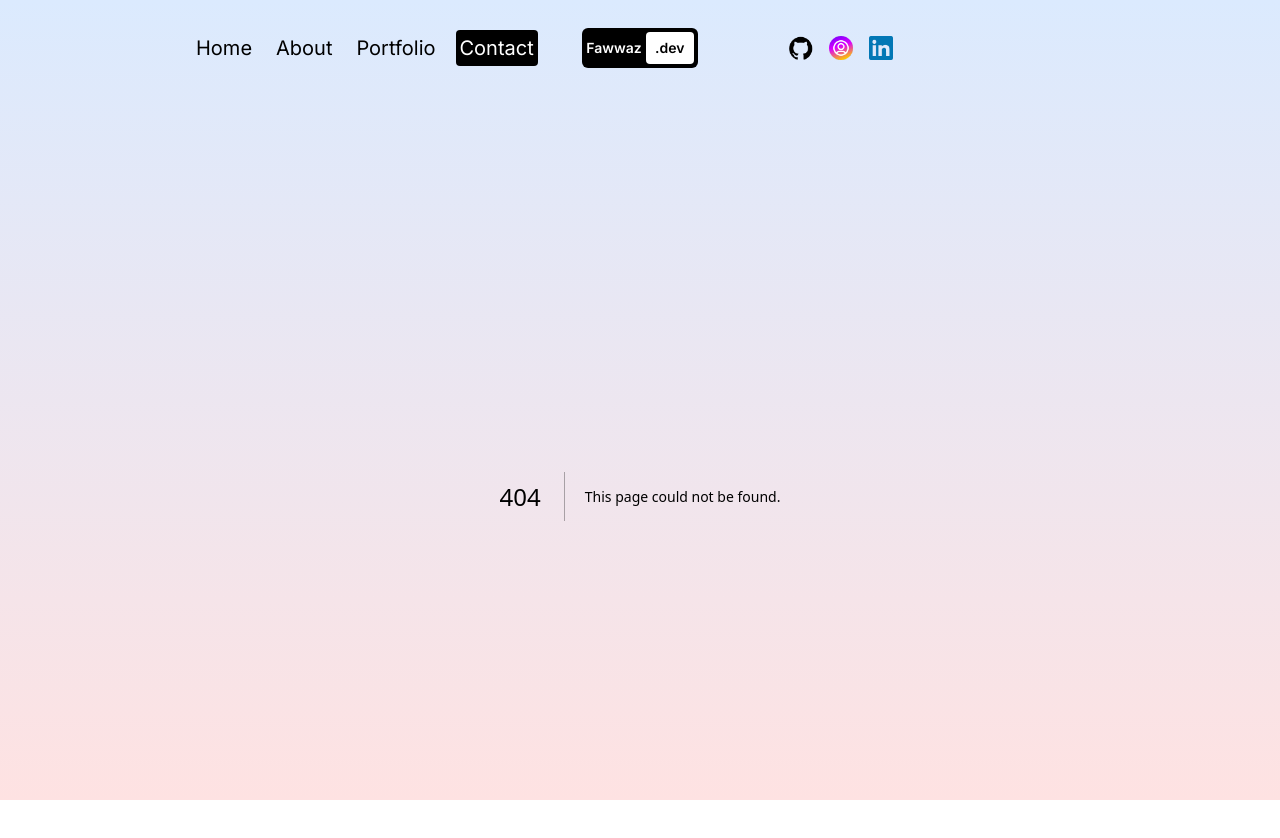
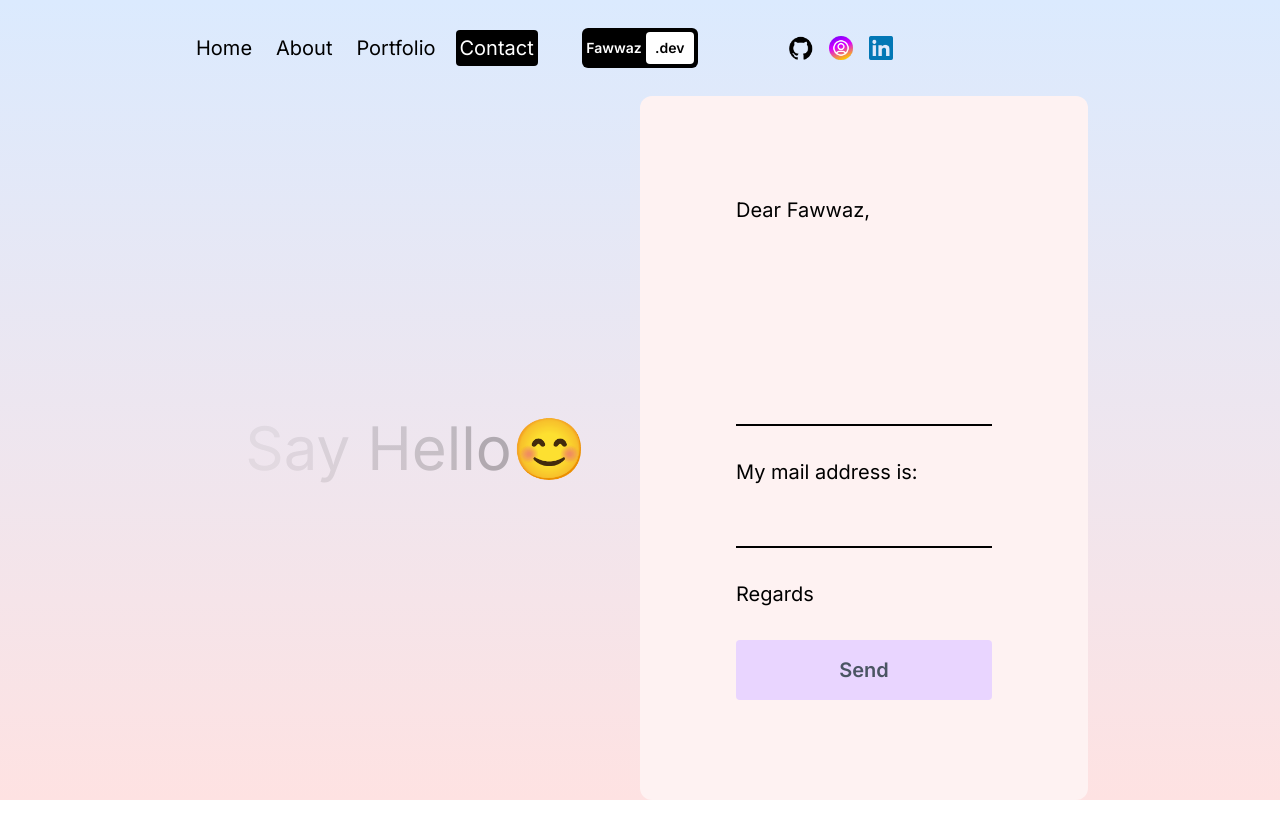
Before and after one commit to inspectorsherlock/portfolio_main, a Next.js app: page /contact in a window 1280 px wide. Before the commit this address had no page. Shown: the top 838 px of the page. After the commit the page ends 800 px from the top, so only its background shows below. Built offline with nearby package versions, Linux system fonts and the light colour scheme.

Commit message:
Add files via upload

```diff
--- /dev/null
+++ b/src/app/contact/page.jsx
@@ -0,0 +1,102 @@
+"use client";
+import { motion } from "framer-motion";
+import { useRef, useState } from "react";
+import emailjs from "@emailjs/browser";
+
+const ContactPage = () => {
+  const [success, setSuccess] = useState(false);
+  const [error, setError] = useState(false);
+  const text = "Say Hello";
+
+  const form = useRef();
+
+  const sendEmail = (e) => {
+    e.preventDefault();
+    setError(false);
+    setSuccess(false);
+
+    emailjs
+      .sendForm(
+        process.env.NEXT_PUBLIC_SERVICE_ID,
+        process.env.NEXT_PUBLIC_TEMPLATE_ID,
+        form.current,
+        process.env.NEXT_PUBLIC_PUBLIC_KEY
+      )
+      .then(
+        () => {
+          setSuccess(true);
+          form.current.reset();
+        },
+        () => {
+          setError(true);
+        }
+      );
+  };
+
+  return (
+    <motion.div
+      className="h-full"
+      initial={{ y: "-200vh" }}
+      animate={{ y: "0%" }}
+      transition={{ duration: 1 }}
+    >
+      <div className="h-full flex flex-col lg:flex-row px-4 sm:px-8 md:px-12 lg:px-20 xl:px-48">
+        {/* TEXT CONTAINER */}
+        <div className="h-1/2 lg:h-full lg:w-1/2 flex items-center justify-center text-6xl">
+          <div>
+            {text.split("").map((letter, index) => (
+              <motion.span
+                key={index}
+                initial={{ opacity: 1 }}
+                animate={{ opacity: 0 }}
+                transition={{
+                  duration: 3,
+                  repeat: Infinity,
+                  delay: index * 0.1,
+                }}
+              >
+                {letter}
+              </motion.span>
+            ))}
+            😊
+          </div>
+        </div>
+        {/* FORM CONTAINER */}
+        <form
+          onSubmit={sendEmail}
+          ref={form}
+          className="h-1/2 lg:h-full lg:w-1/2 bg-red-50 rounded-xl text-xl flex flex-col gap-8 justify-center p-24"
+        >
+          <span>Dear Fawwaz,</span>
+          <textarea
+            rows={6}
+            className="bg-transparent border-b-2 border-b-black outline-none resize-none"
+            name="user_message"
+          />
+          <span>My mail address is:</span>
+          <input
+            name="user_email"
+            type="text"
+            className="bg-transparent border-b-2 border-b-black outline-none"
+          />
+          <span>Regards</span>
+          <button className="bg-purple-200 rounded font-semibold text-gray-600 p-4">
+            Send
+          </button>
+          {success && (
+            <span className="text-green-600 font-semibold">
+              Your message has been sent successfully!
+            </span>
+          )}
+          {error && (
+            <span className="text-red-600 font-semibold">
+              Something went wrong!
+            </span>
+          )}
+        </form>
+      </div>
+    </motion.div>
+  );
+};
+
+export default ContactPage;
```
